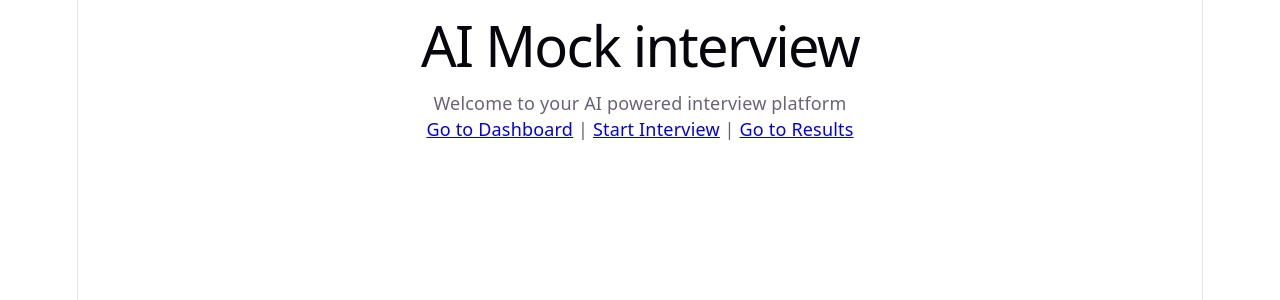
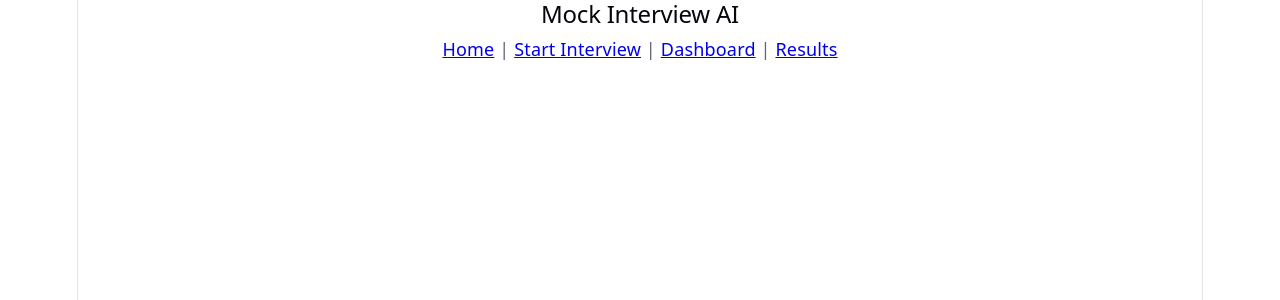
Before and after one commit to shreetanu205-sudo/Mock_Interview, a React (Vite) app in the folder Frontend/mock_interview/: page / in a window 1280 px wide. Shown: the top 300 px of the page. Built offline with nearby package versions, Linux system fonts and the light colour scheme.

Commit message:
Added common navbar

```diff
--- a/Frontend/mock_interview/src/App.jsx
+++ b/Frontend/mock_interview/src/App.jsx
@@ -12,11 +12,15 @@ import {
   Route
 } from 'react-router-dom'
 
+import Navbar from './Components/Navbar'
+
 const App = () => {
   return (
     <BrowserRouter>
+      <Navbar />
+
       <Routes>
-        <Route path="/" element={<Home />} />
+        <Route path="/home" element={<Home />} />
         <Route path="/dashboard" element={<Dashboard />} />
         <Route path="/interview-setup" element={<InterviewSetup />} />
         <Route path="/interview-room/:interviewId" element={<InterviewRoom />} />
--- /dev/null
+++ b/Frontend/mock_interview/src/Components/Navbar.jsx
@@ -0,0 +1,22 @@
+import React from 'react'
+import { Link } from 'react-router-dom'
+
+const Navbar = () => {
+  return (
+    <nav>
+        <h2>Mock Interview AI</h2>
+
+        <div>
+            <Link to="/Home">Home</Link>
+            {' | '}
+            <Link to="interview-setup">Start Interview</Link>
+            {' | '}
+            <Link to="/dashboard">Dashboard</Link>
+            {' | '}
+            <Link to="/results">Results</Link>
+        </div>
+    </nav>
+  )
+}
+
+export default Navbar
--- a/Frontend/mock_interview/src/pages/Home.jsx
+++ b/Frontend/mock_interview/src/pages/Home.jsx
@@ -7,18 +7,6 @@ const Home = () => {
       <h1>AI Mock interview</h1>
       <p>Welcome to your AI powered interview platform</p>
 
-      <Link to="/dashboard">
-        Go to Dashboard
-      </Link>
-      {' | '}
-      <Link to="interview-setup">
-         Start Interview
-      </Link>
-      {' | '}
-      <Link to="/results">
-        Go to Results
-      </Link>
-
     </div>
   )
 }
```
